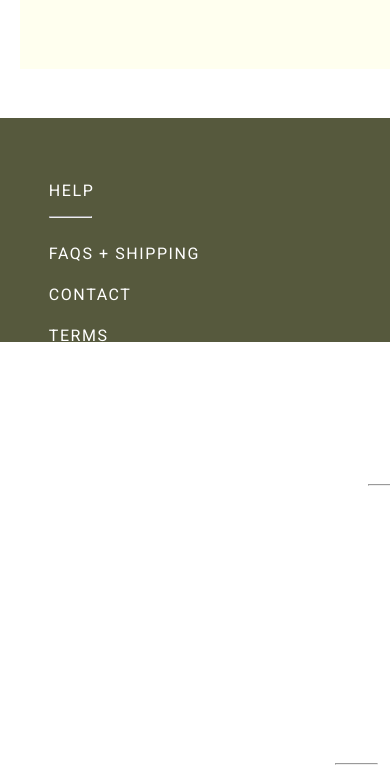
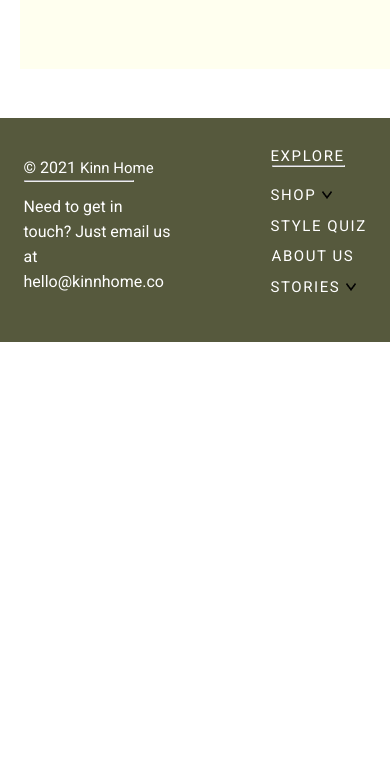
Before and after one commit to AlexandraBahdanava/Landing, a plain HTML site: page index.html in a window 390 px wide. Shown: the part 7216-7995 px from the top of the page. After the commit the page ends 7559 px from the top, so only its background shows below. Drawn offline with Linux system fonts and the light colour scheme.

Commit message:
feat:add changes to footer for correct display on the tablet

```diff
--- a/style.css
+++ b/style.css
@@ -888,135 +888,104 @@ main {
 }
 
 footer {
-	float: left;
 	width: 720px;
 	height: 224px;
 	margin-top: 0px;
-	background-color: rgba(86, 89, 61, 1);
-	color: white;
-}
-
-footer a {
-	text-decoration: none;
-	color: white;
-	text-transform: uppercase;
-}
-
-footer div {
-	float: right;
-	margin: 0;
-	padding: 0;
 }
 
 .link-messengers{
-	width: 120px;
-	height: 22px;
-	margin-top: 71px;
-	margin-right: 29px;
-	text-align: center;
-}
-
-.link-messengers a img{
-	margin-left: 15px;
+	width: 113px;
+	margin-top: 36px;
+	margin-right: 13px;
 }
 
 .help-buttons{
-	text-transform: uppercase;
-	padding-top: 63px;
-	padding-right: 371px;
+	font-size: 15px;
+	padding-top: 29px;
+	padding-right: 5px;
 }
 
 .help-buttons hr {
-	width: 41px;
-	margin: 0;
-	margin-top: 16px;
-}
-
-.help-buttons p {
-	margin: 0;
-	letter-spacing: 1.58px;
+	margin-top: 0px;
+	margin-left: 1px;
 }
 
 .faq {
-	padding-top: 26px;
+	padding-top: 16px;
 }
 
 .contact {
-	padding-top: 22px;
+	padding-top: 12px;
 }
 
 .terms {
-	padding-top: 22px;
+	padding-top: 13px;
 }
 
 .trade {
-	padding-top: 22px;
+	padding-top: 12px;
 }
 
 .explore-buttons{
-	text-transform: uppercase;
-	padding-top: 63px;
-	padding-right: 250px;
+	font-size: 15px;
+	padding-top: 29px;
+	padding-right: 79px;
 }
 
 .explore-buttons hr {
-	width: 41px;
-	margin: 0;
-	margin-top: 16px;
-}
-
-.explore-buttons p{
-	margin: 0;
-	letter-spacing: 1.58px;
+	width: 71px;
+	margin-top: 0px;
+	margin-left: 1px;
 }
 
 .shops {
-	padding-top: 28px;
+	padding-top: 18.5px;
 }
 
 .shops img {
-	margin-left: 4px;
+	margin-left: 0px;
+}
+
+.style {
+	padding-top: 13px;
+}
+
+.about {
+	padding-top: 12.5px;
+	padding-left: 1px;
+}
+
+.storie {
+	padding-top: 13px;
+}
+
+.storie img {
+	margin-left: 0px;
 	margin-bottom: 1px;
 }
 
-.style {
+.contacts{
 	padding-top: 24px;
-}
-
-.about {
-	padding-top: 22px;
-}
-
-.storie {
-	padding-top: 22px;
-}
-
-.storie img {
-	margin-left: 3px;
-}
-
-.contacts{
-	padding-top: 52px;
-	padding-right: 33px;
-	width: 352px;
+	padding-right: 71px;
+	width: 176px;
 }
 
 .contacts p {
-	margin-bottom: 18px;
+	margin-bottom: 3px;
 }
 .fullname {
-	margin-left: 7px;
-	font-size: 15px;
+	margin-left: 0px;
 }
 
 .contacts hr {
-	width: 41px;
+	width: 108px;
 	margin: 0;
 }
 
 .email {
-	margin-top: 17px;
-	width: 260px;
+	margin-top: 11.5px;
+	margin-right: 1px;
+	width: 147px;
 	line-height: 25.2px;
 }
 
```
